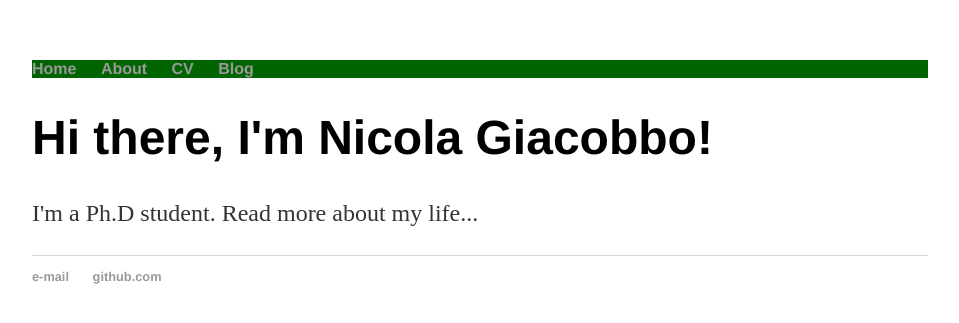
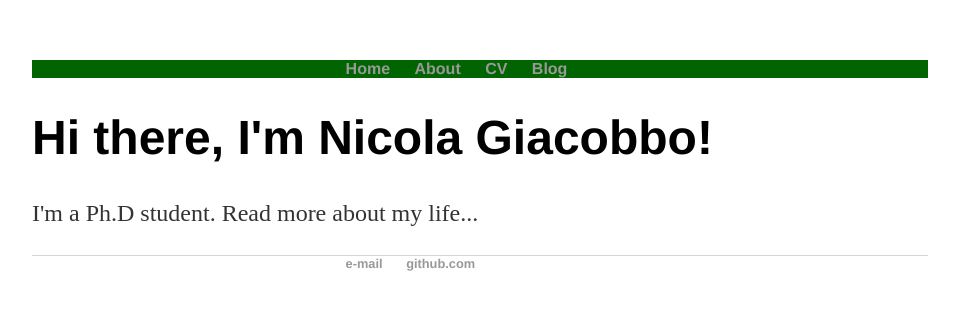
Before and after one commit to GiacobboNicola/giacobbonicola.github.io, a Jekyll site: the page built from index.html, in a window 1280 px wide. Shown: the top 323 px of the page, without its empty margins (160-1119 px from the left). Built offline with Jekyll 4.4.1, drawn with Linux system fonts in a browser that asks for light colours.

Commit message:
Update main.css

```diff
--- a/css/main.css
+++ b/css/main.css
@@ -5,6 +5,8 @@ body {
 nav ul, footer ul {
     font-family:'Helvetica', 'Arial', 'Sans-Serif';
     padding: 0px;
+    width: 30%;
+    margin:0 auto;
     list-style: none;
     font-weight: bold;
 }
```
